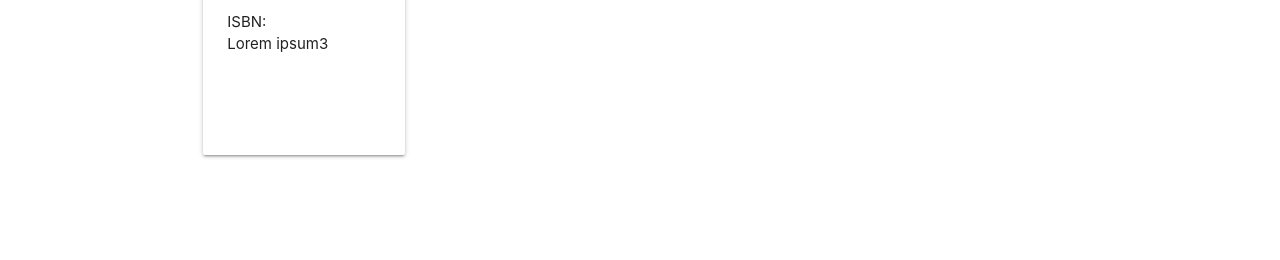
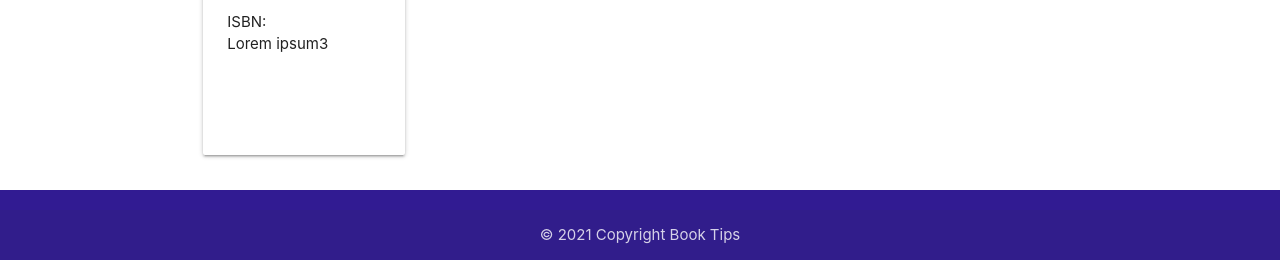
Before and after one commit to emusat2021/Booktips, a Flask app: page / in a window 1280 px wide. Shown: the part 1296-1556 px from the top of the page. Before the commit the page ends 1454 px from the top, so only its background shows below. Run offline with Flask 2, Linux system fonts and the light colour scheme; some libraries are stand-ins or nearby versions.

Commit message:
Add footer in base template

```diff
--- a/templates/base.html
+++ b/templates/base.html
@@ -67,6 +67,15 @@
       {% endblock %}
     </main>
 
+    <!-- footer -->
+    <footer class="page-footer footer-custom deep-purple darken-4">
+      <div class="footer-copyright">
+        <div class="container center-align">
+        © 2021 Copyright Book Tips
+        </div>
+      </div>
+    </footer>
+
     <script
     src="https://code.jquery.com/jquery-3.6.0.min.js"
     integrity="sha256-/xUj+3OJU5yExlq6GSYGSHk7tPXikynS7ogEvDej/m4=" crossorigin="anonymous"></script>
```
